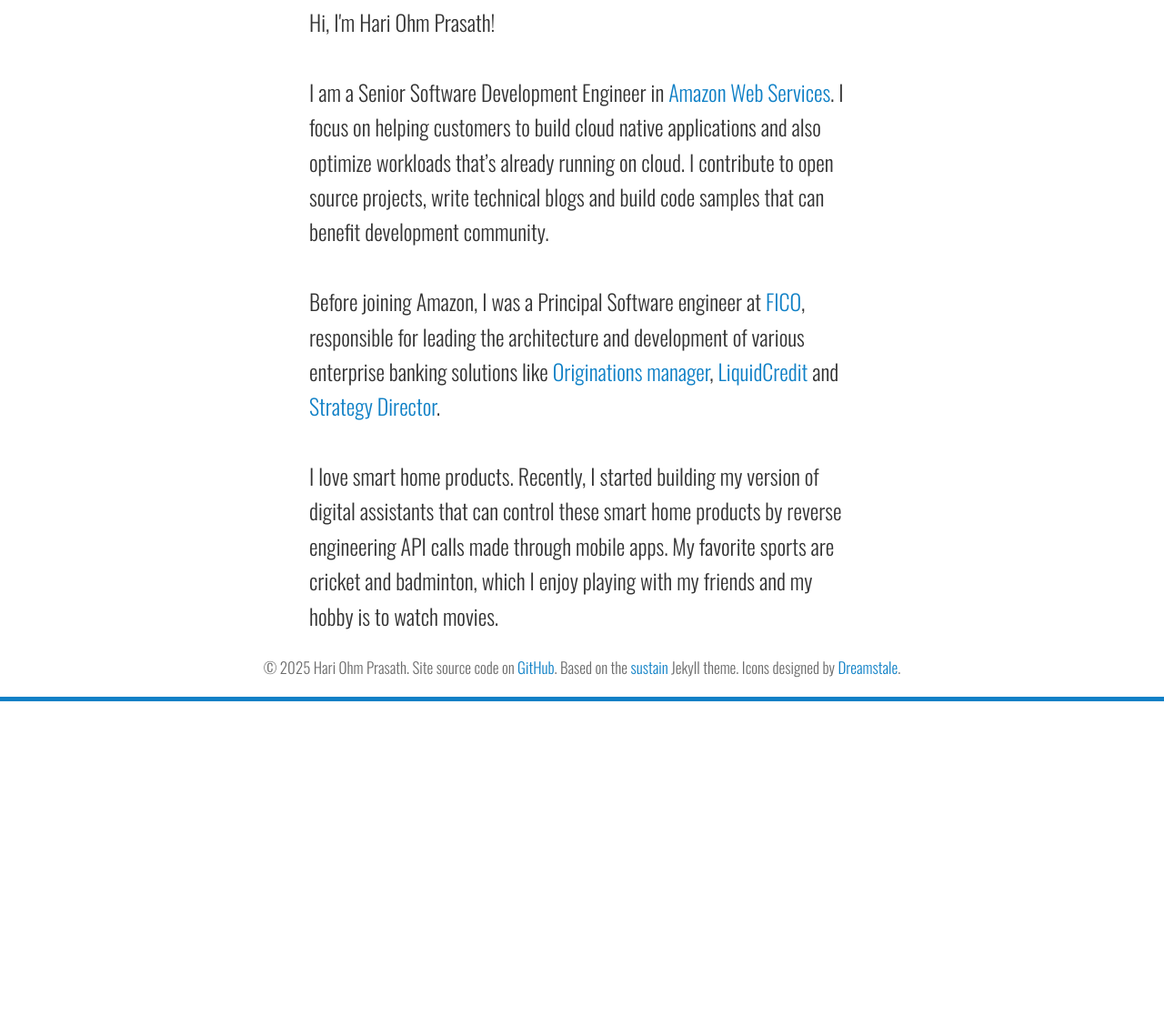
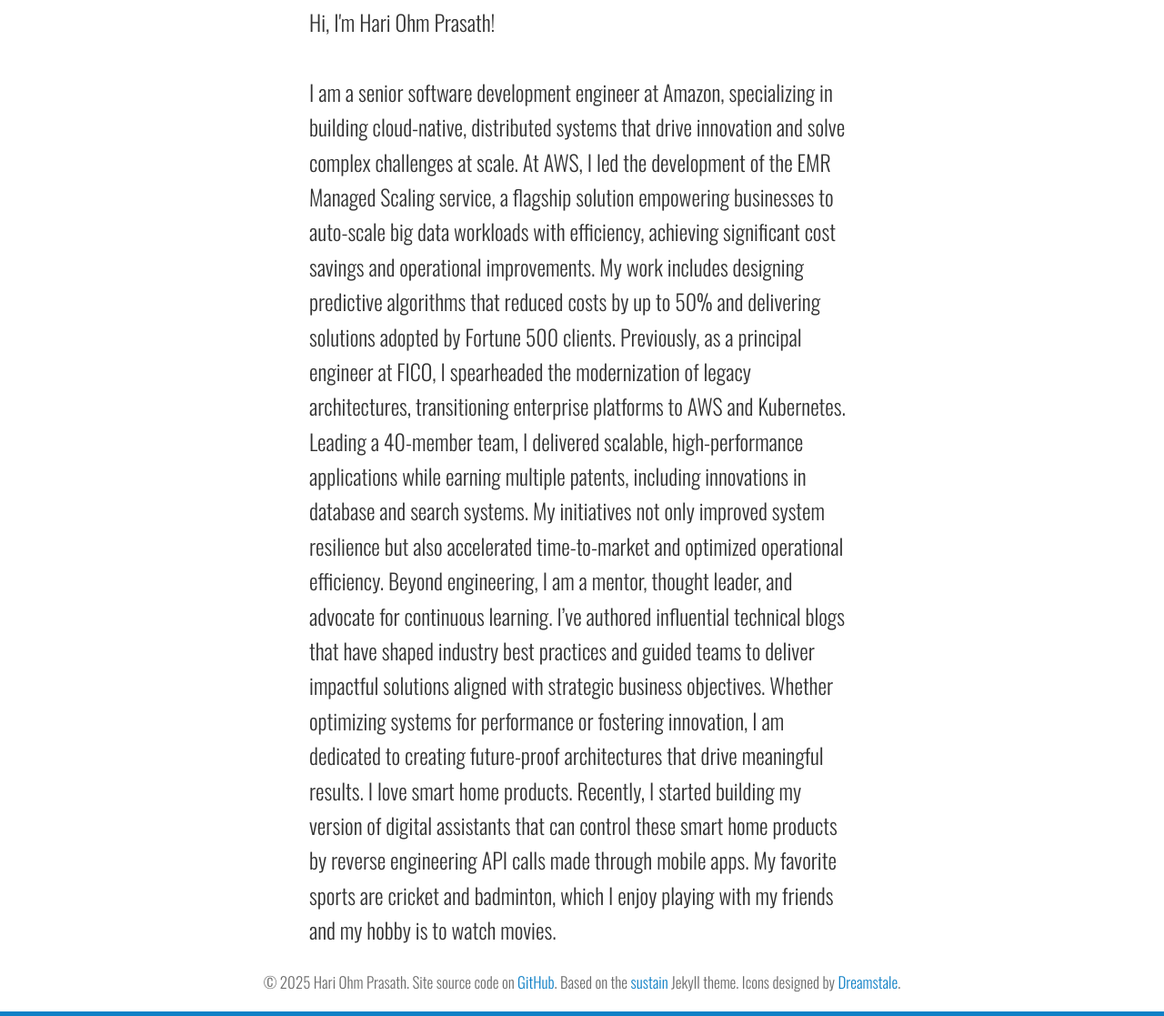
Before and after one commit to hariohmprasath/hariohmprasath.github.io, a Jekyll site: the page built from about.html, in a window 1280 px wide. Shown: the part 324-1441 px from the top of the page at 91% size. Built offline with Jekyll 4.4.1, drawn with Linux system fonts in a browser that asks for light colours; nearby versions of some CDN libraries; before the commit the page ends 1095 px from its top, so only the background shows below that.

Commit message:
Update about.html

```diff
--- a/_includes/about.html
+++ b/_includes/about.html
@@ -7,13 +7,11 @@
 		Hi, I'm {{ site.author }}!
 		<br/><br/>
 
- 		I am a Senior Software Development Engineer in <a href="www.aws.com" target="_blank">Amazon Web Services</a>. I focus on helping customers to build cloud native applications and also optimize workloads that’s already running on cloud. I contribute to open source projects, write technical blogs and build code samples that can benefit development community.
+ 		I am a senior software development engineer at Amazon, specializing in building cloud-native, distributed systems that drive innovation and solve complex challenges at scale. At AWS, I led the development of the EMR Managed Scaling service, a flagship solution empowering businesses to auto-scale big data workloads with efficiency, achieving significant cost savings and operational improvements. My work includes designing predictive algorithms that reduced costs by up to 50% and delivering solutions adopted by Fortune 500 clients.
 
- 		<br/><br/>
+Previously, as a principal engineer at FICO, I spearheaded the modernization of legacy architectures, transitioning enterprise platforms to AWS and Kubernetes. Leading a 40-member team, I delivered scalable, high-performance applications while earning multiple patents, including innovations in database and search systems. My initiatives not only improved system resilience but also accelerated time-to-market and optimized operational efficiency.
 
-		Before joining Amazon, I was a Principal Software engineer at <a href="www.fico.com" target="_blank">FICO</a>, responsible for leading the architecture and development of various enterprise banking solutions like <a href="https://www.fico.com/en/products/fico-origination-manager" target="_blank">Originations manager</a>, <a href="https://www.fico.com/en/products/fico-small-business-scoring-service" target="_blank">LiquidCredit</a> and <a href="https://www.fico.com/en/products/fico-strategy-director" target="_blank">Strategy Director</a>.
-
-		<br/><br/>
+Beyond engineering, I am a mentor, thought leader, and advocate for continuous learning. I’ve authored influential technical blogs that have shaped industry best practices and guided teams to deliver impactful solutions aligned with strategic business objectives. Whether optimizing systems for performance or fostering innovation, I am dedicated to creating future-proof architectures that drive meaningful results.
 
 		I love smart home products. Recently, I started building my version of digital assistants that can control these smart home products by reverse engineering API calls made through mobile apps. My favorite sports are cricket and badminton, which I enjoy playing with my friends and my hobby is to watch movies.
 	</h3>
```
